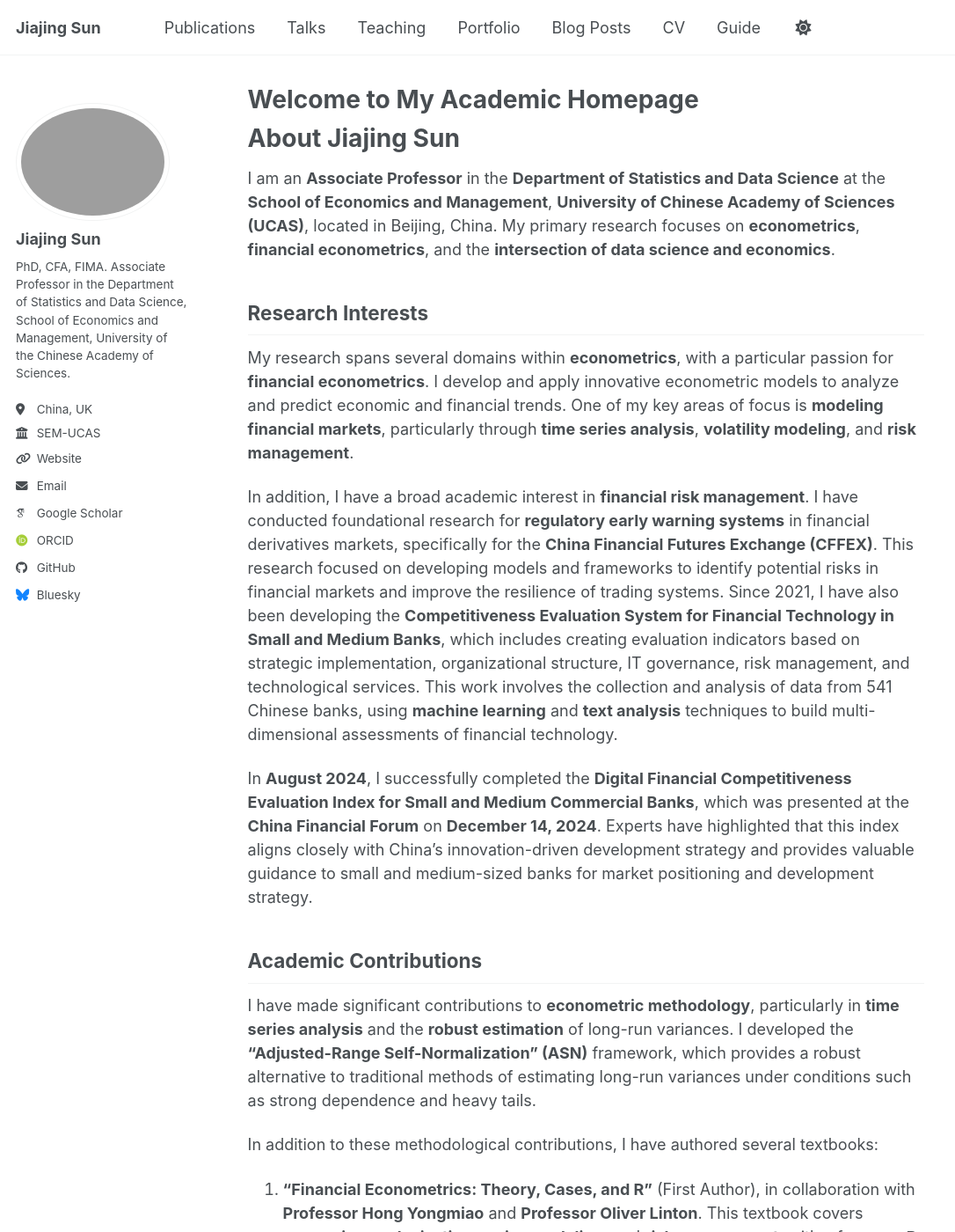
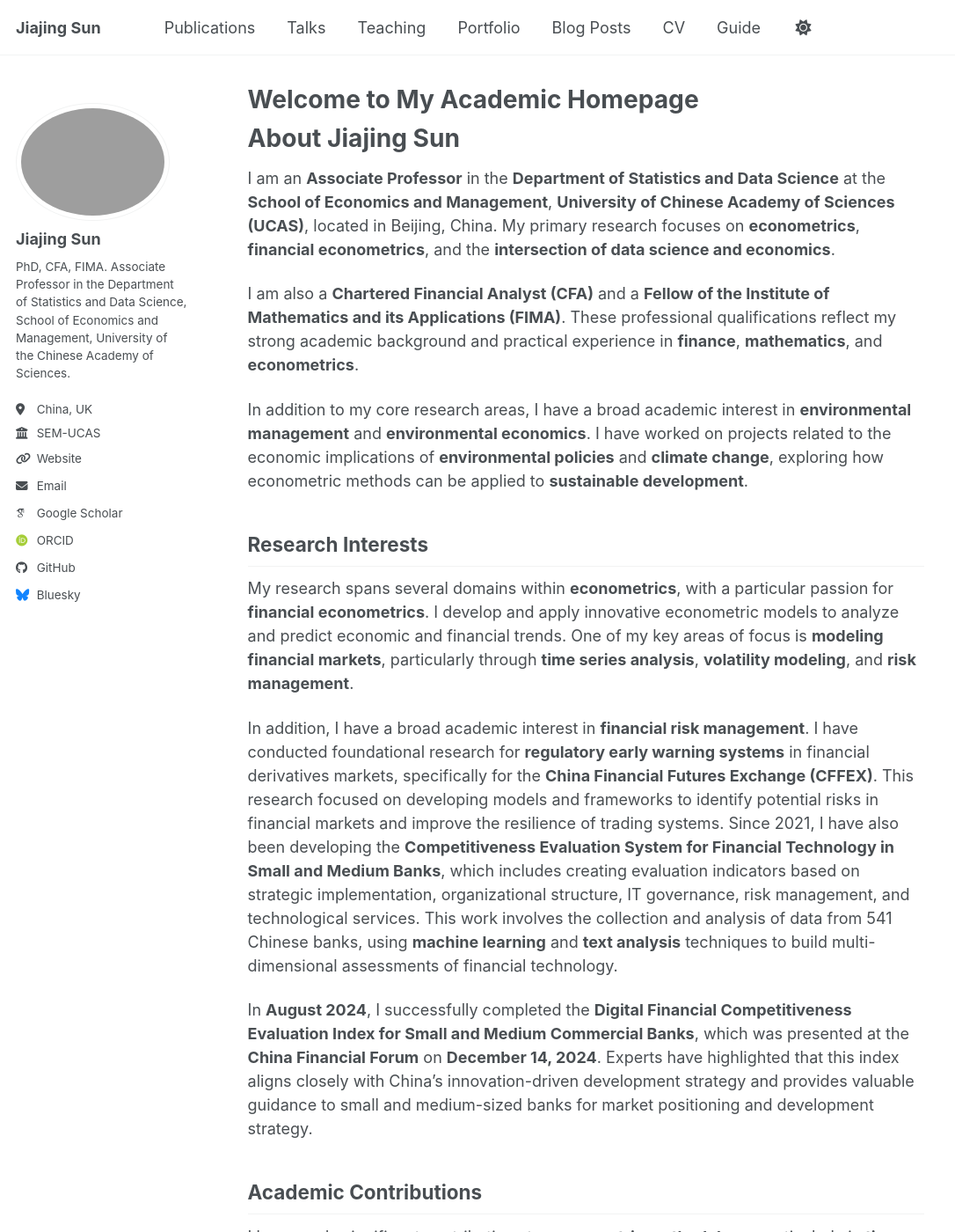
Before and after one commit to Jiajing-Sun/jiajing-sun.github.io, a Jekyll site: the page built from index.md, in a window 1280 px wide and 1400 px high. Shown: the whole window at 88% size, without its empty margins (0-1086 px from the left). Built offline with Jekyll 4.4.1, drawn with Linux system fonts in a browser that asks for light colours; some web fonts are replaced; a script bundle is joined from its source files by our own code; library files that are not in the unit come from our copies; some of the changed text lies outside the part shown.

Commit message:
Update index.md

```diff
--- a/index.md
+++ b/index.md
@@ -8,6 +8,10 @@ author_profile: true
 # About Jiajing Sun
 
 I am an **Associate Professor** in the **Department of Statistics and Data Science** at the **School of Economics and Management**, **University of Chinese Academy of Sciences (UCAS)**, located in Beijing, China. My primary research focuses on **econometrics**, **financial econometrics**, and the **intersection of data science and economics**.
+
+I am also a **Chartered Financial Analyst (CFA)** and a **Fellow of the Institute of Mathematics and its Applications (FIMA)**. These professional qualifications reflect my strong academic background and practical experience in **finance**, **mathematics**, and **econometrics**.
+
+In addition to my core research areas, I have a broad academic interest in **environmental management** and **environmental economics**. I have worked on projects related to the economic implications of **environmental policies** and **climate change**, exploring how econometric methods can be applied to **sustainable development**.
 
 ## Research Interests
 
@@ -25,7 +29,7 @@ In addition to these methodological contributions, I have authored several textb
 
 1. **“Financial Econometrics: Theory, Cases, and R”** (First Author), in collaboration with **Professor Hong Yongmiao** and **Professor Oliver Linton**. This textbook covers **regression analysis**, **time series modeling**, and **risk management**, with a focus on **R programming** and financial data analysis. It provides practical applications with running code and exercises, using publicly available data sources. The book is a comprehensive resource for graduate students, senior undergraduates, and professionals in quantitative analysis.
 
-2. **“FinTech”** (First Author), in collaboration with **Professor Hong Yongmiao**, **Professor Wang Shouyang**, and **Dr. Yang Youwei**. This textbook provides a systematic overview of **financial technology (FinTech)** development and applications in China, covering core technologies such as **blockchain**, **big data**, **cloud computing**, and **AI**. It also explores practical applications in **digital payments**, **digital currencies**, and **regulatory technology**. The book is designed for university students in economics, finance, and related disciplines, as well as professionals in financial institutions and regulatory bodies.
+2. **“FinTech”** (First Author), in collaboration with **Professor Yongmiao Hong**, **Professor Shouyang Wang**, and **Dr. Youwei Yang**. This textbook provides a systematic overview of **financial technology (FinTech)** development and applications in China, covering core technologies such as **blockchain**, **big data**, **cloud computing**, and **AI**. It also explores practical applications in **digital payments**, **digital currencies**, and **regulatory technology**. The book is designed for university students in economics, finance, and related disciplines, as well as professionals in financial institutions and regulatory bodies.
 
 3. **“Econometrics and Time Series Methods: Theory, Applications, and R Implementation”** (First Author), in collaboration with **Professor Hong Yongmiao** and **Professor Oliver Linton**. This English-language textbook covers a range of topics, including **regression models**, **univariate and multivariate time series**, **volatility modeling**, **non-parametric methods**, **machine learning**, and applications to real financial and macroeconomic data. It includes **R code** and extensive examples, designed for both classroom teaching and self-study. The textbook also has an accompanying **[website](https://quantinar.com/course/1033/econometrics-and-time-series-methods-theory-applications-and-r-implementation)** and **[GitHub repository](https://github.com/QuantLet/Econometrics_R)** for additional resources, making it accessible for a global audience of students and researchers.
 
```
